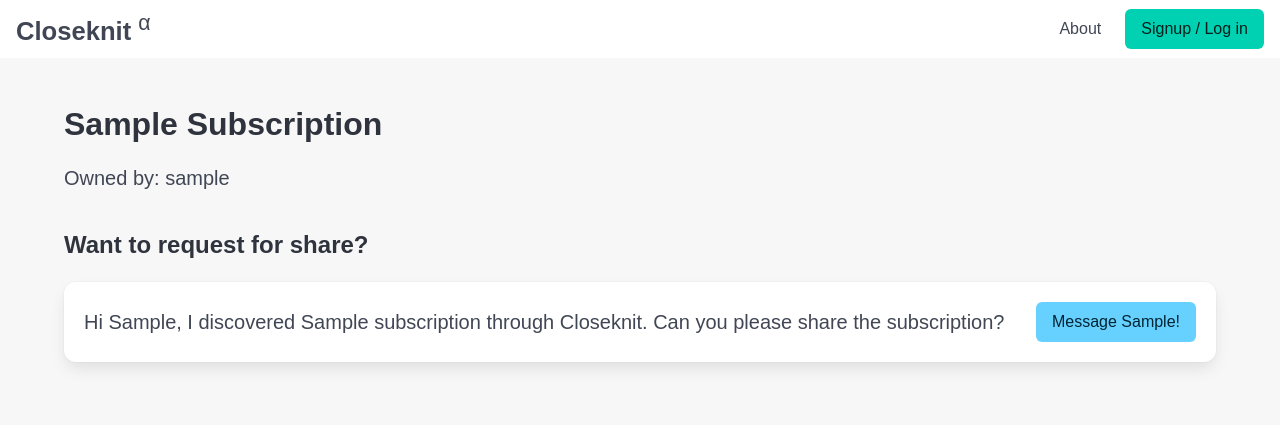
After one commit to musadiqpeerzada/closeknit, a Django app: page /subscriptions/1 in a window 1280 px wide. The commit adds this page. Shown: the top 425 px of the page. Run offline with Django 5.2, Linux system fonts and the light colour scheme; tables that the repository leaves empty hold one stand-in row (values such as "Sample post"); some libraries are stand-ins or nearby versions; some web fonts are replaced.

Commit message:
add subscription detail view

```diff
--- a/backend/templates/backend/_partials/subscription_listing.html
+++ b/backend/templates/backend/_partials/subscription_listing.html
@@ -1,6 +1,7 @@
 <div class="columns is-multiline">
     {% for subscription in subscriptions %}
         <div class="column is-one-third pl-0">
+            <a href="{% url 'subscription_detail' subscription.pk %}">
                 <div class="card">
                     <div class="card-content">
                         <p class="title is-4">{{ subscription.name | title }}</p>
@@ -19,6 +20,7 @@
                         {% endif %}
                     </div>
                 </div>
+            </a>
         </div>
     {% endfor %}
 </div>
--- /dev/null
+++ b/backend/templates/backend/subscription/detail.html
@@ -0,0 +1,65 @@
+{% extends "backend/base.html" %}
+{% load static %}
+
+{% block content %}
+    <section class="section">
+        <div class="container">
+            <div class="level">
+                <div class="level-left">
+                    <div class="level-item">
+                        <h1 class="title">{{ subscription.name|title }}</h1>
+                    </div>
+                </div>
+                <div class="level-right">
+                    {% if subscription.owner == user %}
+                        <div class="level-item">
+                            <div class="buttons">
+                                <a href="{% url 'subscription_update' subscription.pk %}" class="button is-primary">Update</a>
+                                <a href="{% url 'subscription_delete' subscription.pk %}" class="button is-danger">Delete</a>
+                            </div>
+                        </div>
+                    {% endif %}
+                </div>
+            </div>
+
+            <p class="subtitle">Owned by: {{ subscription.owner.username }}</p>
+
+            {% if subscription.owner != user %}
+                <section class="py-4">
+                    <p class="title is-4">Want to request for share?</p>
+                    <div class="box">
+                        <div class="columns is-vcentered">
+                            <div class="column">
+                                <p class="is-size-5">Hi {{ subscription.owner.username|title }}, I
+                                    discovered {{ subscription.name }}
+                                    through Closeknit. Can you please share the subscription?</p>
+                            </div>
+                            <div class="column is-narrow">
+                                <button class="button is-info js-share-button">
+                                    <span>Message {{ subscription.owner.username|title }}!</span>
+                                </button>
+                            </div>
+                        </div>
+                    </div>
+                </section>
+            {% endif %}
+        </div>
+    </section>
+
+    {% if subscription.owner != user %}
+        <script>
+            document.querySelector('.js-share-button').addEventListener('click', function () {
+                if (navigator.share) {
+                    navigator.share({
+                        title: 'Lend Request for {{ subscription.name }}',
+                        text: 'Hi {{ subscription.owner.username|title }}, I discovered {{ subscription.name }} through Closeknit. Can you please share the subscription?',
+                        url: window.location.href
+                    }).then(() => console.log('Share successful'))
+                        .catch((error) => console.log('Error sharing:', error));
+                } else {
+                    alert('Web Share API not supported on this browser. Please copy the URL and send it manually.');
+                }
+            });
+        </script>
+    {% endif %}
+{% endblock %}
--- a/backend/urls.py
+++ b/backend/urls.py
@@ -60,6 +60,11 @@ urlpatterns = [
         name="subscription_add",
     ),
     path(
+        "subscriptions/<int:pk>",
+        views.subscription_detail_view,
+        name="subscription_detail",
+    ),
+    path(
         "subscriptions/<int:pk>/update",
         login_required(
             views.SubscriptionUpdateView.as_view(extra_context={"view": "update"})
@@ -85,7 +90,7 @@ urlpatterns = [
         name="item_add",
     ),
     path(
-        "items/update/<int:pk>",
+        "items/<int:pk>/update",
         login_required(views.ItemUpdateView.as_view(extra_context={"view": "update"})),
         name="item_update",
     ),
--- a/backend/views.py
+++ b/backend/views.py
@@ -74,6 +74,13 @@ class SubscriptionListView(generic.ListView):
 
     def get_queryset(self):
         return get_user_subscriptions(self.request.user)
+
+
+def subscription_detail_view(request, pk):
+    subscription = get_object_or_404(Subscription, pk=pk)
+    return render(
+        request, "backend/subscription/detail.html", {"subscription": subscription}
+    )
 
 
 class SubscriptionBaseView(generic.View):
```
Lines whose indentation alone changed are shown as unchanged.
